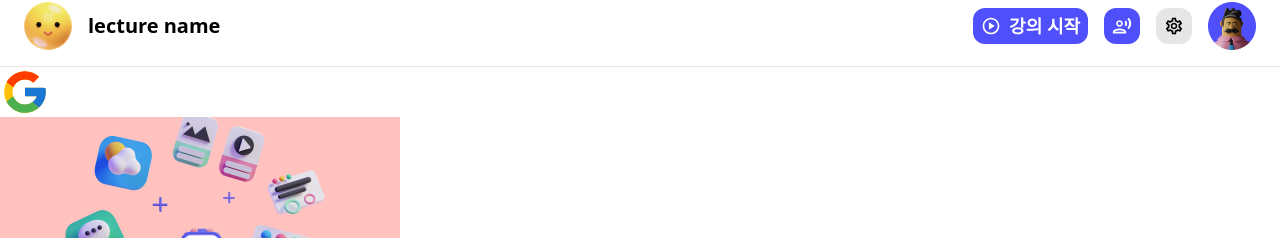
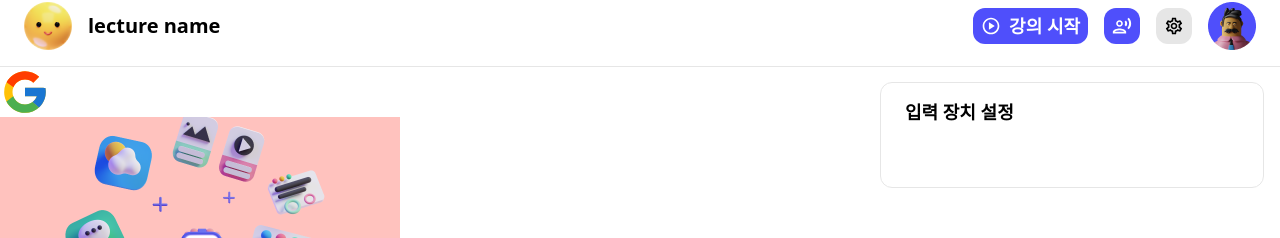
Before and after one commit to boostcampwm2023/web13_Boarlog, a React (Vite) app in the folder frontend/: page / in a window 1280 px wide. Both pictures are taken after a click on the button 1174 px from the left and 202 px from the top of the page. Shown: the part 176-414 px from the top of the page. Built offline with nearby package versions, Linux system fonts and the light colour scheme; a web font is replaced by a local one.

Commit message:
feat: setting modal UI 작업 #64
- setting button을 컴포넌트로 분리하였습니다.
- setting modal과 연결하였습니다.

```diff
--- a/frontend/src/components/Header/Header.tsx
+++ b/frontend/src/components/Header/Header.tsx
@@ -4,6 +4,7 @@ import HeaderLoginButton from "./components/HeaderLoginButton";
 import HeaderMainButtons from "./components/HeaderMainButtons";
 import HeaderLecturerControls from "./components/HeaderLecturerControls";
 import HeaderProfileButton from "./components/HeaderProfileButton";
+import HeaderSettingButton from "./components/HeaderSettingButton";
 
 interface HeaderProps {
   type: "login" | "main" | "lecturer" | "participant";
@@ -11,6 +12,7 @@ interface HeaderProps {
 
 const Header = ({ type }: HeaderProps) => {
   const [isProfileClicked, setIsProfileClicked] = useState(false);
+  const [isSettingClicked, setIsSettingClicked] = useState(false);
 
   return (
     <header className="flex w-100 relative items-center justify-between px-6 py-4 bg-white border-header box-border">
@@ -30,6 +32,7 @@ const Header = ({ type }: HeaderProps) => {
         {type === "lecturer" && (
           <>
             <HeaderLecturerControls />
+            <HeaderSettingButton isSettingClicked={isSettingClicked} setIsSettingClicked={setIsSettingClicked} />
             <HeaderProfileButton isProfileClicked={isProfileClicked} setIsProfileClicked={setIsProfileClicked} />
           </>
         )}
--- a/frontend/src/components/Header/components/HeaderLecturerControls.tsx
+++ b/frontend/src/components/Header/components/HeaderLecturerControls.tsx
@@ -1,7 +1,6 @@
 import { useState } from "react";
 import PlayIcon from "@/assets/svgs/play.svg?react";
 import StopIcon from "@/assets/svgs/stop.svg?react";
-import SettingIcon from "@/assets/svgs/setting.svg?react";
 import MicOnIcon from "@/assets/svgs/micOn.svg?react";
 import MicOffIcon from "@/assets/svgs/micOff.svg?react";
 import SmallButton from "@/components/SmallButton/SmallButton";
@@ -38,9 +37,6 @@ const HeaderLecturerControls = () => {
           <MicOffIcon className="w-5 h-5 fill-grayscale-white" />
         )}
       </SmallButton>
-      <SmallButton className="bg-grayscale-lightgray text-grayscale-white" onClick={() => console.log("digh")}>
-        <SettingIcon className="w-5 h-5 fill-grayscale-black" />
-      </SmallButton>
     </>
   );
 };
--- /dev/null
+++ b/frontend/src/components/Header/components/HeaderSettingButton.tsx
@@ -0,0 +1,24 @@
+import SettingIcon from "@/assets/svgs/setting.svg?react";
+import SmallButton from "@/components/SmallButton/SmallButton";
+import HeaderSettingModal from "./HeaderSettingModal";
+
+interface HeaderSettingButtonProps {
+  isSettingClicked: boolean;
+  setIsSettingClicked: React.Dispatch<React.SetStateAction<boolean>>;
+}
+
+const HeaderSettingButton = ({ isSettingClicked, setIsSettingClicked }: HeaderSettingButtonProps) => {
+  return (
+    <>
+      <SmallButton
+        className="bg-grayscale-lightgray text-grayscale-white"
+        onClick={() => setIsSettingClicked(!isSettingClicked)}
+      >
+        <SettingIcon className="w-5 h-5 fill-grayscale-black" />
+      </SmallButton>
+      <HeaderSettingModal isSettingClicked={isSettingClicked} setIsSettingClicked={setIsSettingClicked} />
+    </>
+  );
+};
+
+export default HeaderSettingButton;
--- /dev/null
+++ b/frontend/src/components/Header/components/HeaderSettingModal.tsx
@@ -0,0 +1,29 @@
+interface HeaderSettingModalProps {
+  isSettingClicked: boolean;
+  setIsSettingClicked: React.Dispatch<React.SetStateAction<boolean>>;
+}
+
+const HeaderSettingModal = ({ isSettingClicked, setIsSettingClicked }: HeaderSettingModalProps) => {
+  return (
+    <>
+      <div
+        className={`w-screen h-screen fixed top-0 left-0 ${
+          isSettingClicked ? "opacity-100 visible" : "opacity-0 invisible"
+        }`}
+        onClick={() => setIsSettingClicked(!isSettingClicked)}
+      />
+      <div
+        className={`flex flex-col absolute top-24 right-4 items-center gap-4 px-6 py-4 w-96 h-fit bg-grayscale-white rounded-xl border-default duration-500 ${
+          isSettingClicked ? "opacity-100 visible" : "opacity-0 invisible"
+        }`}
+      >
+        <div className="flex flex-row gap-3 w-full h-14 justify-start">
+          <p className="semibold-18">입력 장치 설정</p>
+        </div>
+        <div className="flex flex-row gap-4 w-full"></div>
+      </div>
+    </>
+  );
+};
+
+export default HeaderSettingModal;
```
